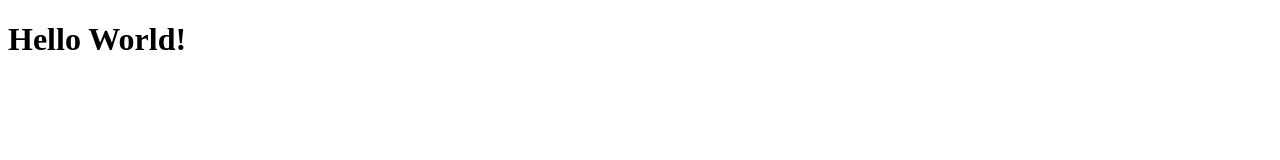
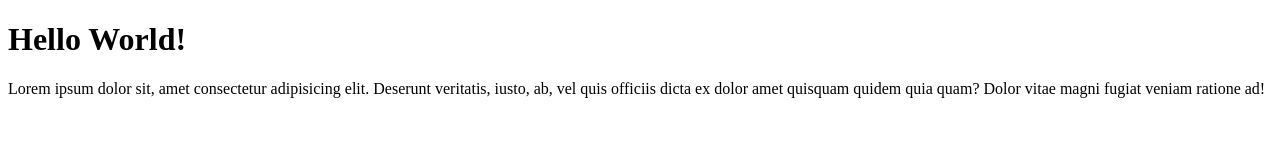
Before and after one commit to ILL922114/git_test, a plain HTML site: page index.html in a window 1280 px wide. Drawn offline with Linux system fonts and the light colour scheme.

Commit message:
Edit README.md and index.html

```diff
--- a/index.html
+++ b/index.html
@@ -7,5 +7,6 @@
 </head>
 <body>
     <h1>Hello World!</h1>
+    <p>Lorem ipsum dolor sit, amet consectetur adipisicing elit. Deserunt veritatis, iusto, ab, vel quis officiis dicta ex dolor amet quisquam quidem quia quam? Dolor vitae magni fugiat veniam ratione ad!</p>
 </body>
 </html>
```
